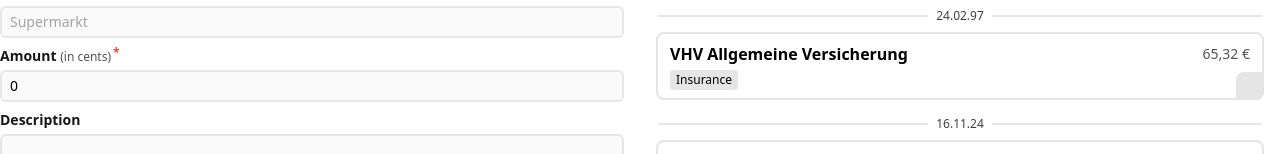
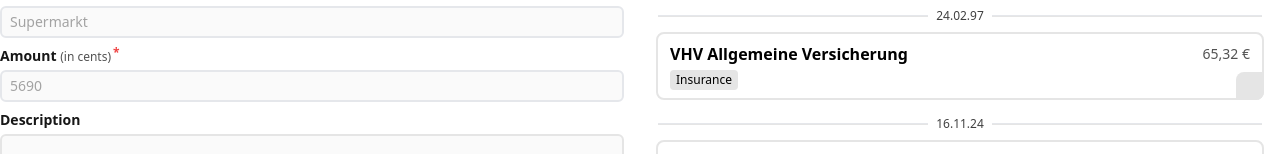
Before and after one commit to nikolailehbrink/expensify, a Vue app: page / in a window 1280 px wide. Shown: the part 308-462 px from the top of the page. Built offline with nearby package versions, Linux system fonts and the light colour scheme; some icons are missing.

Commit message:
feat: add placeholder for amount input

```diff
--- a/src/views/HomeView.vue
+++ b/src/views/HomeView.vue
@@ -59,10 +59,15 @@ const expenses = ref([
   },
 ])
 
-const form = ref({
+const form = ref<{
+  title: string
+  description: string
+  amount?: number
+  category: keyof typeof CATEGORIES | ''
+}>({
   title: '',
   description: '',
-  amount: 0,
+  amount: undefined,
   category: '',
 })
 
@@ -78,7 +83,7 @@ const filteredExpenses = computed(() =>
 )
 
 const totalAmount = computed(() =>
-  filteredExpenses.value.reduce((expense, total) => expense + total.amount, 0),
+  filteredExpenses.value.reduce((expense, total) => expense + (total.amount ?? 0), 0),
 )
 
 const totalExpenses = computed(() => filteredExpenses.value.length)
@@ -110,7 +115,7 @@ function addExpense() {
   form.value = {
     title: '',
     description: '',
-    amount: 0,
+    amount: undefined,
     category: '',
   }
   nextTick(() => {
@@ -137,7 +142,7 @@ function addExpense() {
         <Label for="amount" required
           >Amount <span class="text-xs text-neutral-600 font-normal">(in cents)</span></Label
         >
-        <Input required type="number" id="amount" v-model="form.amount" />
+        <Input required placeholder="5690" type="number" id="amount" v-model="form.amount" />
       </InputGroup>
       <InputGroup>
         <Label for="description">Description</Label>
@@ -209,7 +214,7 @@ function addExpense() {
               <h2 class="font-bold">
                 {{ expense.title }}
               </h2>
-              <p class="text-sm text-neutral-600">{{ formatCentsToEuro(expense.amount) }}</p>
+              <p class="text-sm text-neutral-600">{{ formatCentsToEuro(expense.amount ?? 0) }}</p>
             </div>
             <p v-if="expense.description" class="text-sm mb-1">
               {{ expense.description }}
```
